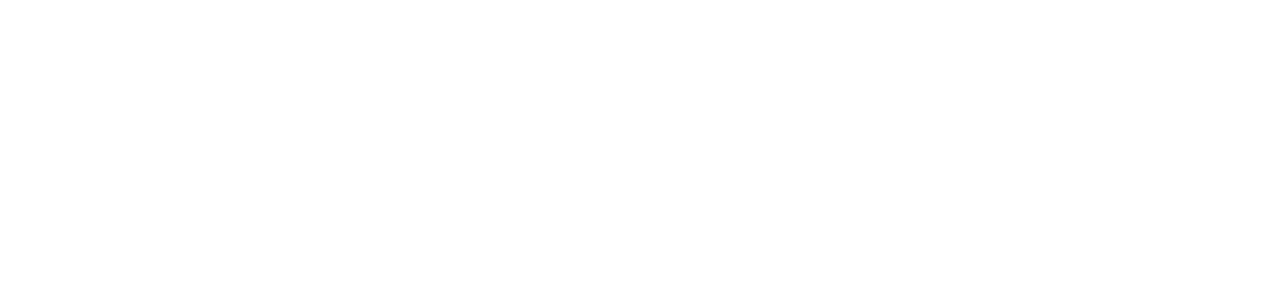
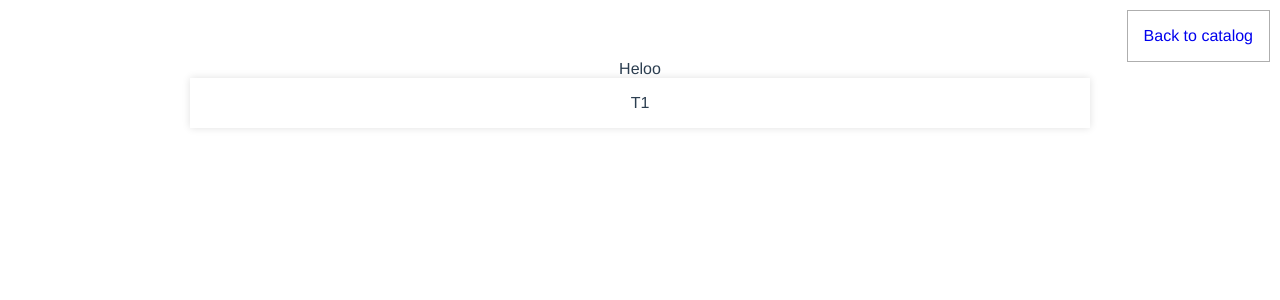
Before and after one commit to Mangixlax/InernetMarketTutorial, a Vue app: page /catalog/T1 in a window 1280 px wide. Before the commit this address had no page. Shown: the top 300 px of the page. Built offline with nearby package versions, Linux system fonts and the light colour scheme.

Commit message:
set routes to detail pages

```diff
--- /dev/null
+++ b/src/components/v-catalog-item-detail.vue
@@ -0,0 +1,42 @@
+<template>
+  Heloo
+  <router-link :to="{name: 'catalog'}">
+      <div class="v-catalog__link_to_cart">Back to catalog</div>
+  </router-link>
+  <div class="v-catalog-item">
+    {{article}}
+    <!-- <img class="v-catalog-item__image" :src="require('../assets/images/' + product_data.image)" alt="product">
+    <p class="v-catalog-item__name">{{product_data.name}}</p>
+    <p class="v-catalog-item__price">{{Math.floor(product_data.price)}}</p>
+    <button @click="addToCart">Add to cart</button>   -->
+  </div>
+</template>
+
+<script>
+  export default {
+    name: 'v-catalog-item-detail',
+    data() {
+      return {
+
+      }
+    },
+    props: {
+       article: String,
+    },
+
+  }
+
+</script>
+
+<style lang="scss">
+  .v-catalog-item {
+    flex-basis: 25%;
+    box-shadow: 0 0 8px 0 #e0e0e0;
+    padding: $padding*2;
+    margin-bottom: $margin*2;
+    &__image {
+      width: 100px;
+    }
+  }
+
+</style>
--- a/src/components/v-catalog-item.vue
+++ b/src/components/v-catalog-item.vue
@@ -1,6 +1,8 @@
 <template>
   <div class="v-catalog-item">
-    <img class="v-catalog-item__image" :src="require('../assets/images/' + product_data.image)" alt="product">
+    <router-link :to="{name: 'catalogItemDetail', params: {article: product_data.article}}">
+      <img class="v-catalog-item__image" :src="require('../assets/images/' + product_data.image)" alt="product">
+    </router-link>
     <p class="v-catalog-item__name">{{product_data.name}}</p>
     <p class="v-catalog-item__price">{{Math.floor(product_data.price)}}</p>
     <button @click="addToCart">Add to cart</button>
--- a/src/router/router.js
+++ b/src/router/router.js
@@ -1,6 +1,7 @@
 import { createWebHistory, createRouter } from "vue-router";
 import vCatalog from '../components/v-catalog.vue'
 import vCart from '../components/v-cart'
+import vCatalogItemDetail from '../components/v-catalog-item-detail.vue'
 
 const routes =  [
 	{
@@ -13,6 +14,12 @@
 		name: 'cart',
 		component: vCart,
 		props: true
+	},
+	{
+		path: '/catalog/:article',
+		name: 'catalogItemDetail',
+		component: vCatalogItemDetail,
+		props: true
 	}
 ];
 const router = createRouter({
```
Also changed, not shown: src/components/-v-catalog-item-detail.vue (deleted, +0 -37 lines).
